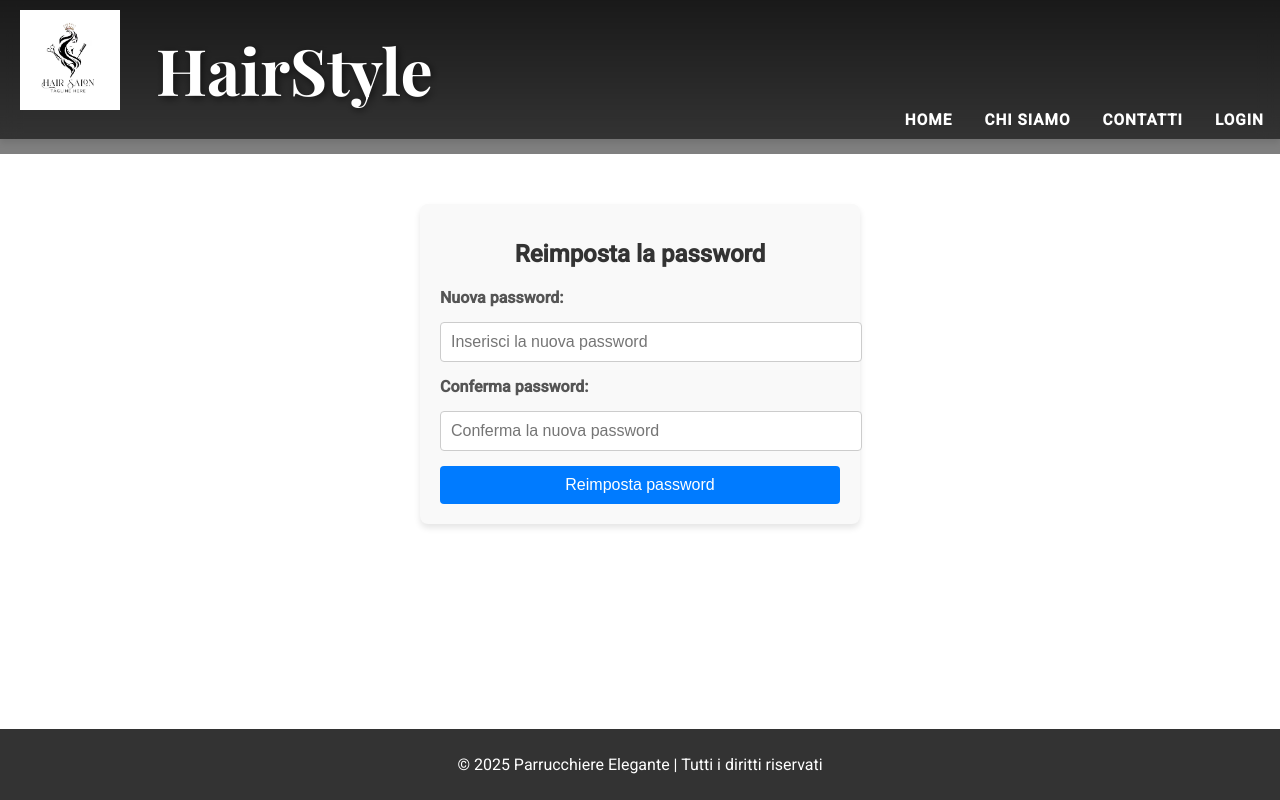
After one commit to Fabioo18/Parrucchiere, a Flask app: template templates/reset_password.html in a window 1280 px wide. The commit adds this page. Run offline with Flask 3, Linux system fonts and the light colour scheme; the template is opened without the code that fills it, so the values that code supplies are empty; some libraries are stand-ins or nearby versions.

Commit message:
Aggiiunta logica Password dimenticata

```diff
--- a/app.py
+++ b/app.py
@@ -9,6 +9,8 @@ from datetime import datetime, timedelta
 from sqlalchemy.exc import SQLAlchemyError
 from dotenv import load_dotenv
 from flask_migrate import Migrate
+from itsdangerous import URLSafeTimedSerializer
+
 load_dotenv(dotenv_path='file.env')
 import requests
 import os
@@ -60,6 +62,9 @@ google_bp = make_google_blueprint(
 facebook_bp = make_facebook_blueprint(client_id="FACEBOOK_CLIENT_ID", client_secret="FACEBOOK_CLIENT_SECRET", redirect_to="facebook_login")
 app.register_blueprint(google_bp, url_prefix="/login")
 app.register_blueprint(facebook_bp, url_prefix="/login")
+
+# Configura il serializer per generare e verificare i token
+serializer = URLSafeTimedSerializer(app.secret_key)
 
 # Modello database per gli utenti
 class User(UserMixin, db.Model):
@@ -709,6 +714,66 @@ def admin_prenotazioni():
 
     return render_template('admin_prenotazioni.html', prenotazioni=prenotazioni, operatori=operatori, user_role=current_user.role)
 
+@app.route('/forgot_password', methods=['POST'])
+def forgot_password():
+    data = request.get_json()
+    email = data.get('email')
+    user = User.query.filter_by(email=email).first()
+
+    if user:
+        # Genera un token sicuro con l'email dell'utente
+        token = serializer.dumps(email, salt='password-reset-salt')
+
+        # Invia l'email con il link per il reset
+        reset_link = url_for('reset_password', token=token, _external=True)
+        try:
+            msg = Message(
+                'Reimposta la tua password',
+                sender=app.config['MAIL_USERNAME'],
+                recipients=[email]
+            )
+            msg.body = f"Ciao {user.name},\n\nClicca sul link seguente per reimpostare la tua password:\n{reset_link}\n\nSe non hai richiesto questa operazione, ignora questa email."
+            mail.send(msg)
+            return jsonify({'success': True})
+        except Exception as e:
+            return jsonify({'success': False, 'error': str(e)})
+
+    return jsonify({'success': False, 'error': 'Email non trovata'})
+
+@app.route('/reset_password/<token>', methods=['GET', 'POST'])
+def reset_password(token):
+    try:
+        # Verifica e decodifica il token
+        email = serializer.loads(token, salt='password-reset-salt', max_age=3600)  # Token valido per 1 ora
+    except Exception as e:
+        return jsonify({'success': False, 'error': 'Token non valido o scaduto.'})
+
+    if request.method == 'POST':
+        new_password = request.form.get('password')
+        confirm_password = request.form.get('confirm_password')
+
+        # Log per debug
+        print(f"Password ricevuta: {new_password}, Conferma password: {confirm_password}")
+
+        # Controlla che i campi non siano vuoti
+        if not new_password or not confirm_password:
+            return jsonify({'success': False, 'error': 'I campi password non possono essere vuoti.'})
+
+        if new_password != confirm_password:
+            return jsonify({'success': False, 'error': 'Le password non corrispondono.'})
+
+        user = User.query.filter_by(email=email).first()
+
+        if user:
+            # Aggiorna la password
+            hashed_password = bcrypt.generate_password_hash(new_password).decode('utf-8')
+            user.password = hashed_password
+            db.session.commit()
+            return jsonify({'success': True, 'message': 'Password modificata con successo!'})
+        else:
+            return jsonify({'success': False, 'error': 'Utente non trovato.'})
+
+    return render_template('reset_password.html', token=token)
 
 if __name__ == '__main__':
     app.run(debug=True)
--- /dev/null
+++ b/static/script_reset_password.js
@@ -0,0 +1,63 @@
+document.addEventListener('DOMContentLoaded', function () {
+    const form = document.querySelector('.auth-form');
+    const passwordInput = form.querySelector('input[name="password"]');
+    const confirmPasswordInput = form.querySelector('input[name="confirm_password"]');
+
+    form.addEventListener('submit', function (e) {
+        e.preventDefault();
+
+        const password = passwordInput.value.trim();
+        const confirmPassword = confirmPasswordInput.value.trim();
+
+        if (password !== confirmPassword) {
+            Swal.fire({
+                title: 'Errore',
+                text: 'Le password non corrispondono. Riprova.',
+                icon: 'error',
+                confirmButtonText: 'OK'
+            });
+            return;
+        }
+
+        // Usa FormData per inviare i dati come form-data
+        const formData = new FormData();
+        formData.append('password', password);
+        formData.append('confirm_password', confirmPassword);
+
+        // Invia la richiesta al server
+        fetch(window.location.href, {
+            method: 'POST',
+            body: formData
+        })
+            .then(response => response.json())
+            .then(data => {
+                if (data.success) {
+                    Swal.fire({
+                        title: 'Successo!',
+                        text: data.message,
+                        icon: 'success',
+                        timer: 3000,
+                        showConfirmButton: false
+                    }).then(() => {
+                        window.location.href = '/login'; // Reindirizza al login
+                    });
+                } else {
+                    Swal.fire({
+                        title: 'Errore',
+                        text: data.error || 'Qualcosa è andato storto.',
+                        icon: 'error',
+                        confirmButtonText: 'OK'
+                    });
+                }
+            })
+            .catch(error => {
+                console.error('Errore nella richiesta:', error);
+                Swal.fire({
+                    title: 'Errore',
+                    text: 'Impossibile inviare la richiesta. Riprova più tardi.',
+                    icon: 'error',
+                    confirmButtonText: 'OK'
+                });
+            });
+    });
+});
--- /dev/null
+++ b/static/styles_reset_password.css
@@ -0,0 +1,61 @@
+.auth-container {
+    max-width: 400px;
+    margin: 50px auto;
+    padding: 20px;
+    background-color: #f9f9f9;
+    border-radius: 8px;
+    box-shadow: 0 4px 6px rgba(0, 0, 0, 0.1);
+    text-align: center;
+}
+
+.auth-container h1 {
+    font-size: 24px;
+    margin-bottom: 20px;
+    color: #333;
+}
+
+.auth-form {
+    display: flex;
+    flex-direction: column;
+    gap: 15px;
+}
+
+.auth-form label {
+    text-align: left;
+    font-weight: bold;
+    color: #555;
+}
+
+.auth-form input {
+    padding: 10px;
+    font-size: 16px;
+    border: 1px solid #ccc;
+    border-radius: 4px;
+    width: 100%;
+}
+
+.auth-form input:focus {
+    border-color: #007bff;
+    outline: none;
+}
+
+.auth-form button {
+    padding: 10px;
+    font-size: 16px;
+    color: #fff;
+    background-color: #007bff;
+    border: none;
+    border-radius: 4px;
+    cursor: pointer;
+    transition: background-color 0.3s ease;
+}
+
+.auth-form button:hover {
+    background-color: #0056b3;
+}
+
+.auth-container .error-message {
+    color: #dc3545;
+    font-size: 14px;
+    margin-top: -10px;
+}
--- a/templates/login.html
+++ b/templates/login.html
@@ -34,7 +34,10 @@
         <label for="password">Password:</label>
         <input type="password" name="password" placeholder="Inserisci la tua password" required>
         <button type="submit" class="btn">Accedi</button>
-        <p class="register-link">Non hai un account? <a href="{{ url_for('register') }}">Registrati</a></p>
+        <p class="forgot-password-link">
+            <a href="#" id="forgot-password">Password Dimenticata?</a>
+        </p>
+        <p class="register-link">oppure <a href="{{ url_for('register') }}">Registrati</a></p>
     </form>
 
     <!-- Login con Google e Facebook -->
--- /dev/null
+++ b/templates/reset_password.html
@@ -0,0 +1,20 @@
+{% extends 'base.html' %}
+
+{% block head %}
+    <link rel="stylesheet" href="{{ url_for('static', filename='styles_reset_password.css') }}">
+    <script src="https://cdn.jsdelivr.net/npm/sweetalert2@11"></script>
+    <script defer src="{{ url_for('static', filename='script_reset_password.js') }}"></script>
+{% endblock %}
+
+{% block content %}
+<div class="auth-container">
+    <h1>Reimposta la password</h1>
+    <form method="POST" class="auth-form">
+        <label for="password">Nuova password:</label>
+        <input type="password" name="password" placeholder="Inserisci la nuova password" autocomplete="new-password" required>
+        <label for="confirm_password">Conferma password:</label>
+        <input type="password" name="confirm_password" placeholder="Conferma la nuova password" autocomplete="new-password" required>
+        <button type="submit" class="btn">Reimposta password</button>
+    </form>
+</div>
+{% endblock %}
```
Also changed, not shown: static/script_auth.js (+68 -0 lines), instance/prenotazioni.db.
